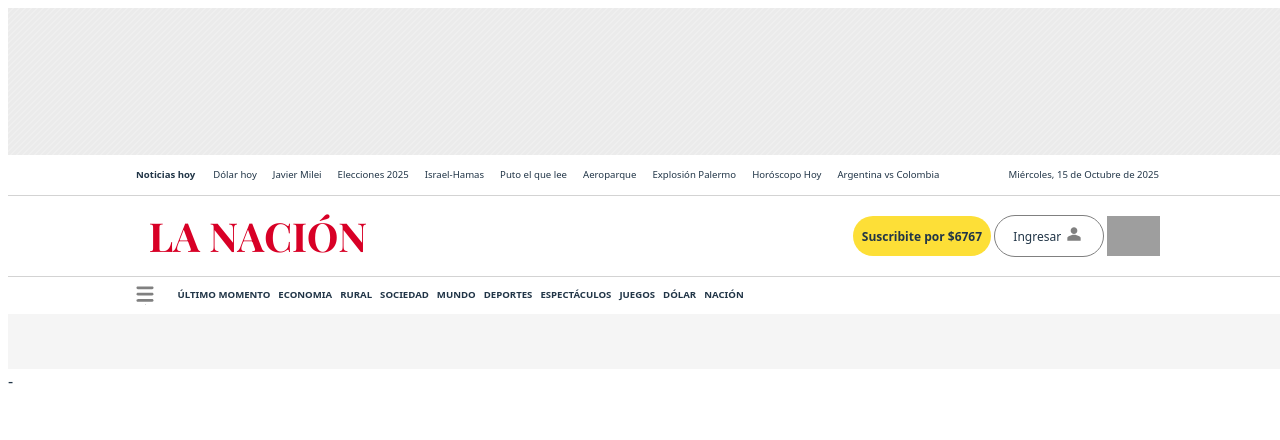
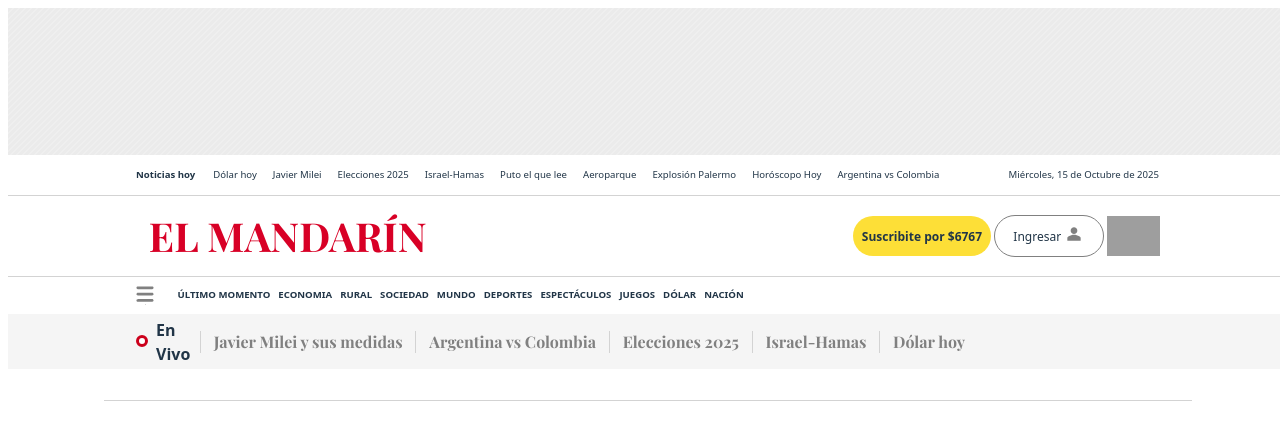
Before and after one commit to Gexstunf/FFCC-Pagina-Web, a React (Vite) app in the folder FFCC-Page/: page / in a window 1280 px wide. Shown: the top 440 px of the page. Built offline with nearby package versions, Linux system fonts and the light colour scheme; grey boxes are pictures that could not be loaded.

Commit message:
ADDED | Made catalogue

```diff
--- a/FFCC-Page/src/App.css
+++ b/FFCC-Page/src/App.css
@@ -39,6 +39,10 @@
     cursor: pointer;
 }
 
+.underline:hover {
+    text-decoration: underline;
+}
+
 .item:hover {
     cursor: pointer;
 }
@@ -46,3 +50,20 @@
 .button:hover {
     cursor: pointer;
 }
+
+.hover-glow:hover {
+    box-shadow: 0 0 12px #FDDF37;
+    transform: translateY(-2px);
+}
+
+.detail-logo::before {
+    content: "";
+    height: 6px;
+    width: 6px;
+    background-color: rgb(255, 255, 255);
+    border-radius: 50%;
+    display: inline-block;
+    border: 3px solid rgb(204, 0, 27);
+    margin-right: 8px;
+    margin-top: -2px;
+}
--- a/FFCC-Page/src/App.jsx
+++ b/FFCC-Page/src/App.jsx
@@ -25,6 +25,10 @@ function App() {
         height: "100%",
     }
 
+    const lineStyle = {
+        height: '4vh',
+    }
+
     return (
         <div style={rootStyle}>
             <div style={marginStyle}>
@@ -33,6 +37,9 @@ function App() {
                 <Title/>
                 <NeckOptions/>
                 <CatalogueOptions/>
+                <div style={lineStyle} className={"width flex align-end justify-center"}>
+                    <Line width={"85%"} height={"1px"} color={"lightgray"} />
+                </div>
                 <MainContent/>
             </div>
         </div>
--- /dev/null
+++ b/FFCC-Page/src/Components/BigNews.jsx
@@ -0,0 +1,9 @@
+import react from "react"
+
+export const BigNews = () => {
+    return (
+        <div>
+
+        </div>
+    )
+}
--- a/FFCC-Page/src/Components/ButtonComp.jsx
+++ b/FFCC-Page/src/Components/ButtonComp.jsx
@@ -11,7 +11,8 @@ export const UserButton = ({
         height: "50%",
         width: solid ? "45%" : "35%",
         backgroundColor: color,
-        border: solid ? "" : "1px solid grey"
+        border: solid ? "" : "1px solid grey",
+        transition: "box-shadow 0.3s ease, transform 0.2s ease"
     }
 
     const imgStyle = {
@@ -23,7 +24,7 @@ export const UserButton = ({
     }
 
     return (
-        <div style={style} className={"br-40 flex items-center justify-center button"}>
+        <div style={style} className={"br-40 flex items-center justify-center button hover-glow"}>
             <p className={`font-responsive-medium flex items-center ${solid ? "font-bold" : ""}`}>
                 {text}
             </p>
--- a/FFCC-Page/src/Components/LineComponent.jsx
+++ b/FFCC-Page/src/Components/LineComponent.jsx
@@ -1,10 +1,10 @@
 import React from "react";
 
-export const Line = () => {
+export const Line = ({ width = "100%", height="2px", color="grey", vertical=false }) => {
     const lineStyle = {
-        height: "2px",
-        width: "100%",
-        backgroundColor: "grey"
+        height: height,
+        width: width,
+        backgroundColor: color
     }
 
     return (
--- a/FFCC-Page/src/Components/MainContent.jsx
+++ b/FFCC-Page/src/Components/MainContent.jsx
@@ -1,7 +1,10 @@
 import React from "react";
+import {BigNews} from "./BigNews.jsx";
 
 export const MainContent = () => {
     return (
-        <div>-</div>
+        <div>
+            <BigNews/>
+        </div>
     )
 }
--- a/FFCC-Page/src/Components/NeckOptionsComp.jsx
+++ b/FFCC-Page/src/Components/NeckOptionsComp.jsx
@@ -34,7 +34,7 @@ export const NeckOptions = () => {
                 <Icon imgSrc={"/public/group.svg"}/>
                 <div style={marginStyle} className={"flex row"}>
                     {topics.map((text, i) => (
-                        <div style={itemStyle} key={i} className="item font-responsive-small font-bold">{text.toUpperCase()}</div>
+                        <div style={itemStyle} key={i} className="item font-responsive-small font-bold underline">{text.toUpperCase()}</div>
                     ))}
                 </div>
             </div>
@@ -43,19 +43,85 @@ export const NeckOptions = () => {
 }
 
 export const CatalogueOptions = ({
-
-                                 }) => {
+    isNews = false,
+    color = "#F5F5F5"
+}) => {
 
     const style = {
-        backgroundColor: "#F5F5F5",
+        backgroundColor: color,
         height: "7.5%"
     }
 
+    const liveStyle = {
+        width: "5vw",
+    }
+
     return (
-        <div className={"width"} style={style}>
+        <div className={"width flex justify-center"} style={style}>
             <div className={"w-content height flex align-center"}>
-
+                {isNews ? <DevelopingNew/> : <Options/>}
             </div>
         </div>
     )
 }
+
+const Options = ({}) => {
+
+    const liveStyle = {
+        width: "5vw",
+    }
+
+    const topics = [
+        "Javier Milei y sus medidas",
+        "Argentina vs Colombia",
+        "Elecciones 2025",
+        "Israel-Hamas",
+        "Dólar hoy"
+    ];
+
+    return (
+        <>
+            <div style={liveStyle} className={"flex row"}>
+                <span className={"detail-logo flex align-center"}></span>
+                <p className={"font-bold"}>En Vivo</p>
+            </div>
+            {topics.map((text, i) => (
+                <CatalogueOpt key={i} txt={text} />
+            ))}
+        </>
+    )
+}
+
+const DevelopingNew = ({}) => {
+
+    const style = {
+        fontSize: "2.4vh",
+        color: "white"
+    }
+    return (
+        <div className={"flex column height"}>
+            <p style={style} className={"font-responsive-medium-big"}>Aerolineas argentina retira 8 aviones para revisar fallas!</p>
+            <p>En desarollo</p>
+        </div>
+    )
+}
+
+const CatalogueOpt = ({ txt = "" }) => {
+
+    const pStyle = {
+        color: "grey",
+        textAlign: "center",
+    }
+
+    const style = {
+        paddingLeft: "1vw",
+        paddingRight: "1vw",
+        borderLeft: "1px solid lightgrey",
+    }
+
+    return (
+        <div style={style} className={"h-40 flex align-center justify-center pointer"}>
+            <p style={pStyle} className={"font-title font-bold width"}>{txt}</p>
+        </div>
+    )
+}
--- a/FFCC-Page/src/Components/Title.jsx
+++ b/FFCC-Page/src/Components/Title.jsx
@@ -21,8 +21,7 @@ export const Title = () => {
     return (
         <div style={elementStyle} className={"flex column align-center justify-center border-detail"}>
             <div style={contentStyle} className={"flex align-center w-content space-between"}>
-                <h1 className={"font-responsive-big font-title"} style={h1Style}>LA NACIÓN</h1>
-
+                <h1 className={"font-responsive-big font-title"} style={h1Style}>EL MANDARÍN</h1>
                 <div className={"w-30 height flex align-center space-between"}>
                     <UserButton color={"#FDDF37"} text={"Suscribite por $6767"}/>
                     <UserButton solid={false} text={"Ingresar"}/>
--- a/FFCC-Page/src/GlobalCSS/RootCSS.css
+++ b/FFCC-Page/src/GlobalCSS/RootCSS.css
@@ -64,6 +64,34 @@
     width: 20%;
 }
 
+.w-10 {
+    width: 10%;
+}
+
+.h-50 {
+    height: 50%;
+}
+
+.h-60 {
+    height: 60%;
+}
+
+.h-70 {
+    height: 70%;
+}
+
+.h-40 {
+    height: 40%;
+}
+
+.h-30 {
+    height: 30%;
+}
+
+.h-20 {
+    height: 20%;
+}
+
 .flex {
     display: flex;
 }
@@ -78,6 +106,10 @@
 
 .align-center {
     align-items: center;
+}
+
+.align-end {
+    align-items: flex-end;
 }
 
 .column {
@@ -124,6 +156,10 @@
     font-size: 1.5vh;
 }
 
+.font-responsive-medium-big {
+    font-size: 1.7vh;
+}
+
 .font-title {
     font-family: Playfair Display, serif;
 }
```
